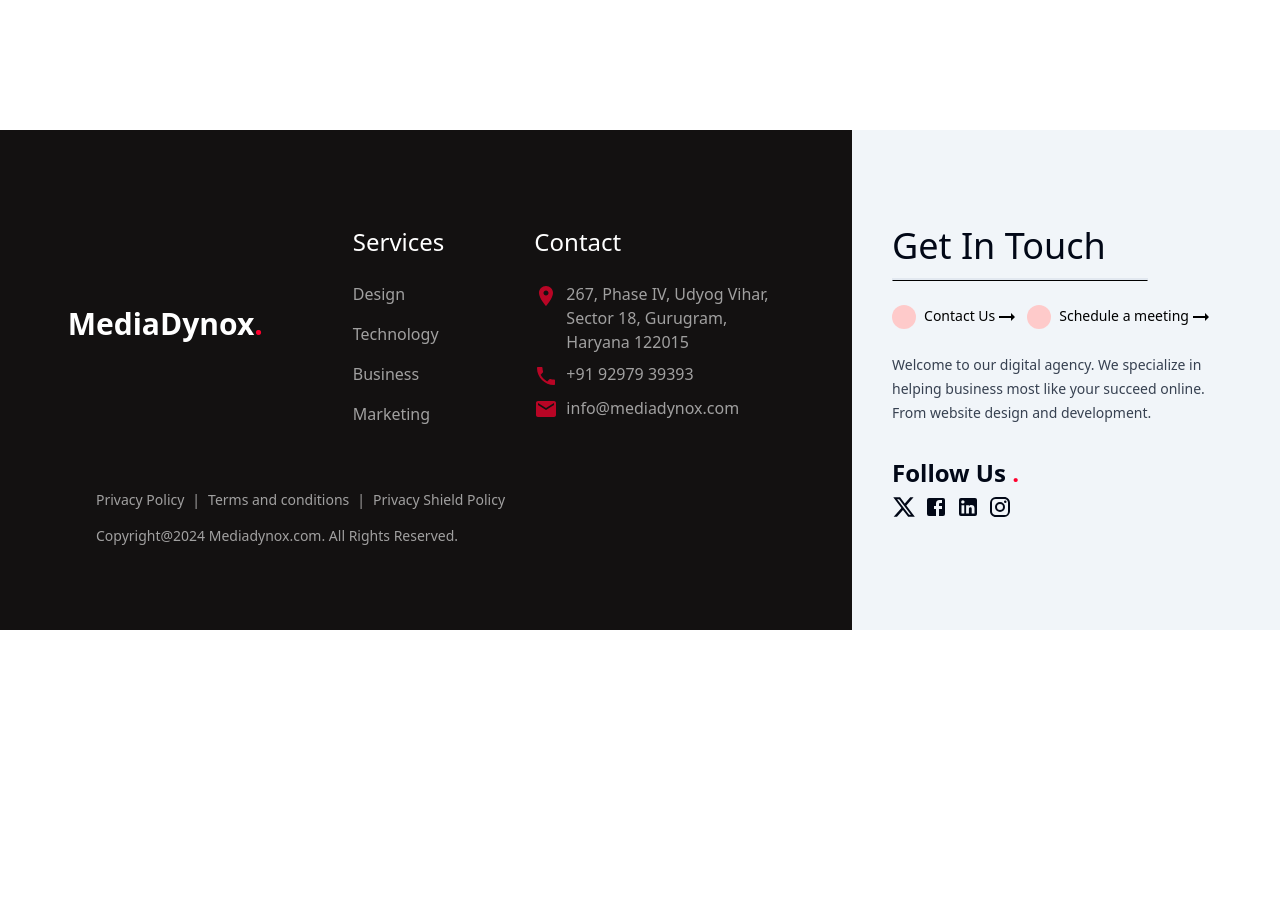
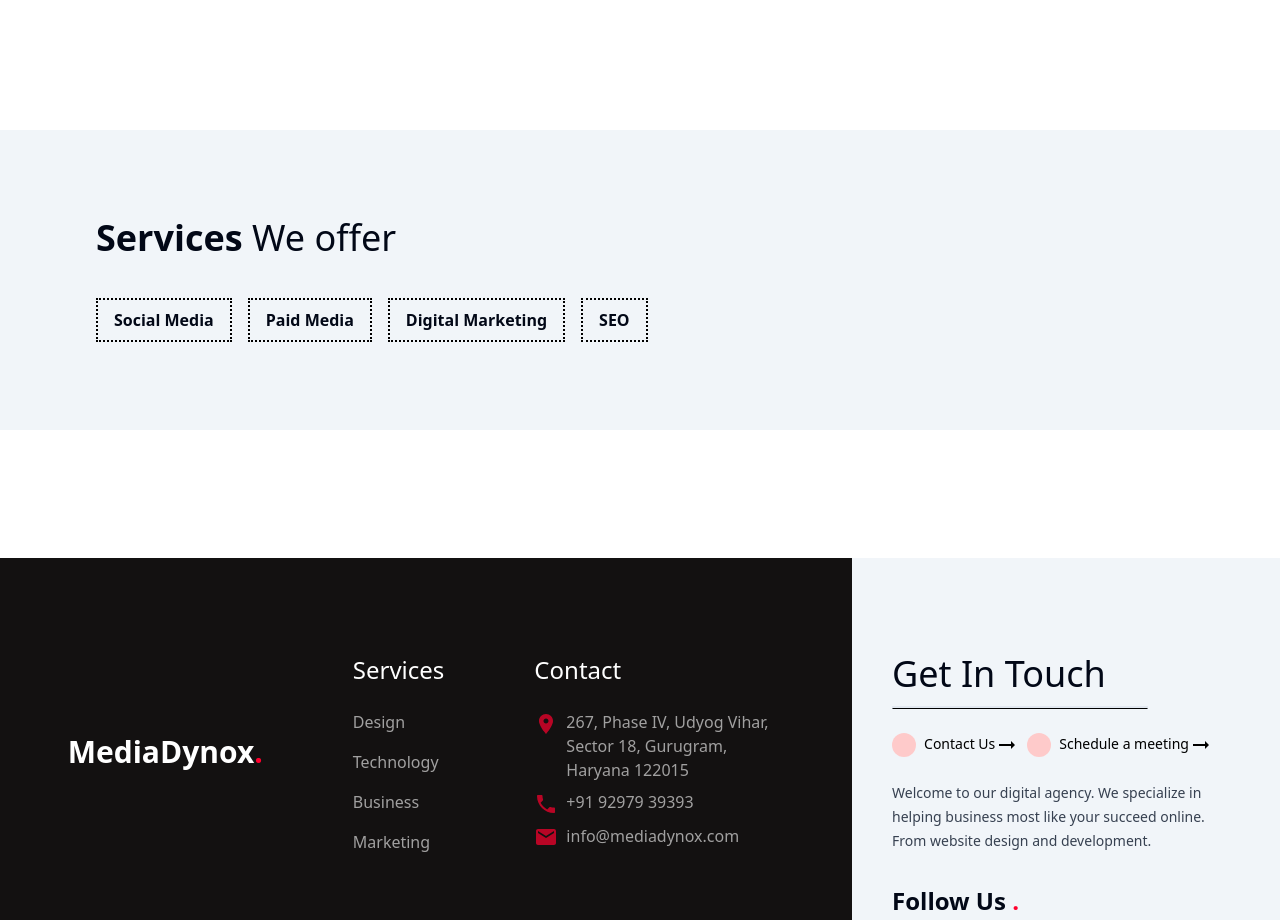
Before and after one commit to rkcoola792/media-dynox, a React (Vite) app: page /marketing in a window 1280 px wide. Shown: the part 1048-1968 px from the top of the page. Before the commit the page ends 1678 px from the top, so only its background shows below. Built offline with nearby package versions, Linux system fonts and the light colour scheme.

Commit message:
section 3 complted

```diff
--- a/src/components/Marketing/Marketing.jsx
+++ b/src/components/Marketing/Marketing.jsx
@@ -1,12 +1,14 @@
 import React from 'react'
 import { Section1 } from './Section1'
 import Section2 from './Section2'
+import Section3 from './Section3'
 
 const Marketing = () => {
   return (
     <div>
     <Section1></Section1>
     <Section2></Section2>
+    <Section3></Section3>
     </div>
   )
 }
--- a/src/components/Marketing/Section1.jsx
+++ b/src/components/Marketing/Section1.jsx
@@ -7,7 +7,7 @@
       <h1 className="text-4xl font-thin">
         <span className="font-semibold">Marketing</span> that we offer
       </h1>
-      <div className="flex gap-1  border-dotted h-12 border-2 border-black px-8 py-4 justify-center items-center rounded-[30px] cursor-pointer">
+      <div className="flex gap-1  h-12 border-dotted  border-2 border-black px-8 py-4 justify-center items-center rounded-[30px] cursor-pointer">
         <Link to="/">
           <h1 className="text-sm font-semibold">Home</h1>
         </Link>
--- a/src/components/Marketing/Section3.jsx
+++ b/src/components/Marketing/Section3.jsx
@@ -0,0 +1,27 @@
+import React from 'react'
+
+const Section3 = () => {
+  return (
+    <div className="section-3 bg-slate-100 h-[300px] px-24 mt-32 flex flex-col justify-center gap-10">
+      <h1 className="text-4xl font-thin">
+        <span className="font-semibold">Services</span> We offer
+      </h1>
+      <div className="service-elemets flex gap-4">
+        <div className=" border-dotted  border-2 border-black flex justify-center items-center p-2 px-4 cursor-pointer">
+          <h1 className="font-semibold">Social Media</h1>
+        </div>
+        <div className=" border-dotted  border-2 border-black flex justify-center items-center p-2 px-4 cursor-pointer">
+          <h1 className="font-semibold">Paid Media</h1>
+        </div>
+        <div className=" border-dotted  border-2 border-black flex justify-center items-center p-2 px-4 cursor-pointer">
+          <h1 className="font-semibold">Digital Marketing</h1>
+        </div>
+        <div className=" border-dotted  border-2 border-black flex justify-center items-center p-2 px-4 cursor-pointer">
+          <h1 className="font-semibold">SEO</h1>
+        </div>
+      </div>
+    </div>
+  );
+}
+
+export default Section3
```
